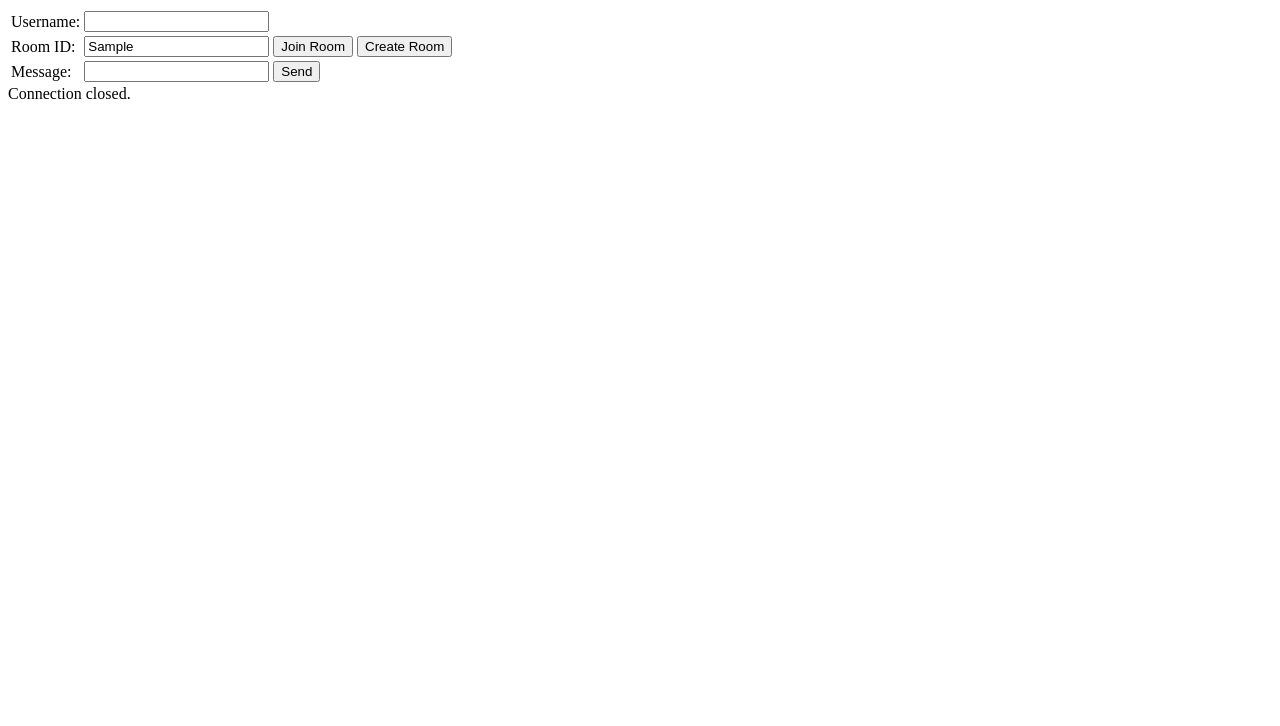
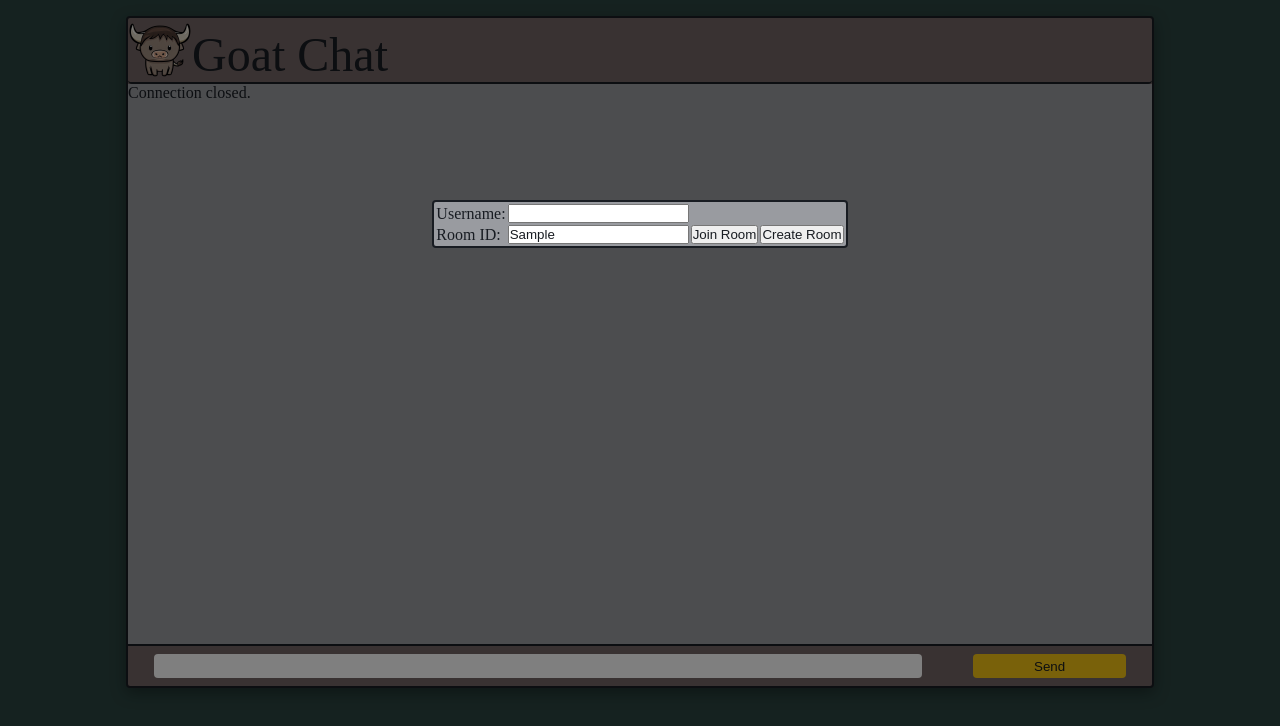
Before and after one commit to v1nc33n7/Goat, a plain HTML site: page static/index.html in a window 1280 px wide. Both pictures are taken after typing "Sample" into the empty fields and a click on the button "Create Room". Drawn offline with Linux system fonts and the light colour scheme.

Commit message:
add frontend, change hub broadcast input message

```diff
--- a/static/index.html
+++ b/static/index.html
@@ -1,85 +1,39 @@
-<!DOCTYPE html>
+<!doctype html>
 <html>
   <head>
-	<meta charset="utf-8">
-	<script>
-		window.addEventListener("load", function(event) {
-			var output = document.getElementById("output");
-			var input = document.getElementById("input");
-			var ws;
+    <meta charset="utf-8" />
+    <link rel="stylesheet" href="style.css" />
 
-			var response = function(message) {
-				var d = document.createElement("div");
-				d.textContent = message;
-				output.appendChild(d);
-			};
-
-			document.getElementById("create").onclick = function(event) {
-				if(ws) {
-					return false;
-				}
-
-				ws = new WebSocket("ws://127.0.0.1:8080/create?username="+username.value);
-				ws.onopen = function(event) {
-					response("Connecting...");
-				}
-				ws.onclose = function(event) {
-					response("Connection closed.");
-					ws = null;
-				}
-				ws.onmessage = function(event) {
-					response(event.data);
-				}
-				return false;
-			};
-
-			document.getElementById("open").onclick = function(event) {
-				if(ws) {
-					return false;
-				}
-
-				ws = new WebSocket("ws://127.0.0.1:8080/add?roomid="+roomid.value+"&username="+username.value);
-				ws.onopen = function(event) {
-					response("Connecting...");
-				}
-				ws.onclose = function(event) {
-					response("Connection closed.");
-					ws = null;
-				}
-				ws.onmessage = function(event) {
-					response(event.data);
-				}
-				return false;
-			};
-
-			document.getElementById("send").onclick = function(event) {
-				if(!ws) {
-					return false;
-				}
-				ws.send(input.value);
-				return false;
-			};
-		});
-	</script>
+    <script src="main.js"></script>
   </head>
   <body>
+    <div class="login" id="login">
       <table>
         <tr>
           <td>Username:</td>
-			<td><input id="username" type="text"></input></td>
+          <td><input id="username" type="text" /></td>
         </tr>
         <tr>
           <td>Room ID:</td>
-			<td><input id="roomid" type="text"></input></td>
+          <td><input id="roomid" type="text" /></td>
           <td><button id="open">Join Room</button></td>
           <td><button id="create">Create Room</button></td>
         </tr>
-		<tr>
-			<td>Message:</td>
-			<td><input id="input" type="text"></input></td>
-			<td><button id="send">Send</button></td>
-		</tr>
       </table>
-	<div id="output"></div>
+    </div>
+
+    <div class="blocker" id="blocker"></div>
+
+    <div class="container">
+      <div class="chat-header">
+        <img src="img/goat-icon.png" />
+        <p>Goat Chat</p>
+      </div>
+      <div class="chat-box" id="output"></div>
+      <div class="message-box">
+        <input id="input" type="text" />
+        <button id="send">Send</button>
+      </div>
+    </div>
   </body>
 </html>
--- /dev/null
+++ b/static/main.js
@@ -0,0 +1,74 @@
+window.addEventListener("load", function (event) {
+  var blocker = document.getElementById("blocker");
+  var login = document.getElementById("login");
+
+  var output = document.getElementById("output");
+  var input = document.getElementById("input");
+  var ws;
+
+  var response = function (message) {
+    var d = document.createElement("div");
+    d.textContent = message;
+    output.appendChild(d);
+    output.scroll(0, output.scrollHeight);
+  };
+
+  document.getElementById("create").onclick = function (event) {
+    if (ws) {
+      return false;
+    }
+
+    ws = new WebSocket("ws://127.0.0.1:8080/create?username=" + username.value);
+    ws.onopen = function (event) {
+      login.style.visibility = "hidden";
+      blocker.style.visibility = "hidden";
+      response("Connecting...");
+    };
+    ws.onclose = function (event) {
+      response("Connection closed.");
+      login.style.visibility = "";
+      blocker.style.visibility = "";
+      ws = null;
+    };
+    ws.onmessage = function (event) {
+      response(event.data);
+    };
+    return false;
+  };
+
+  document.getElementById("open").onclick = function (event) {
+    if (ws) {
+      return false;
+    }
+
+    ws = new WebSocket(
+      "ws://127.0.0.1:8080/add?roomid=" +
+        roomid.value +
+        "&username=" +
+        username.value,
+    );
+    ws.onopen = function (event) {
+      login.style.visibility = "hidden";
+      blocker.style.visibility = "hidden";
+      response("Connecting...");
+    };
+    ws.onclose = function (event) {
+      response("Connection closed.");
+      login.style.visibility = "";
+      blocker.style.visibility = "";
+      ws = null;
+    };
+    ws.onmessage = function (event) {
+      response(event.data);
+    };
+    return false;
+  };
+
+  document.getElementById("send").onclick = function (event) {
+    if (!ws) {
+      return false;
+    }
+    ws.send(input.value);
+    return false;
+  };
+});
--- /dev/null
+++ b/static/style.css
@@ -0,0 +1,91 @@
+* {
+  padding: 0;
+  margin: 0;
+  color: #181c22;
+}
+
+body {
+  background-color: #2b4440;
+  display: flex;
+  justify-content: center;
+}
+
+.login {
+  position: absolute;
+  border: 2px solid #181c22;
+  border-radius: 4px;
+  z-index: 1;
+  top: 25%;
+  background-color: #999ba0;
+}
+
+.blocker {
+  height: 100%;
+  width: 100%;
+  position: absolute;
+  background: rgba(0, 0, 0, 0.5);
+}
+
+.container {
+  display: flex;
+  flex-flow: column;
+  align-items: center;
+  heigth: 80vh;
+  width: 80%;
+  margin: auto;
+  margin-top: 2vh;
+  border-radius: 4px;
+  border: 2px solid #181c22;
+  background-color: #736564;
+  box-shadow: rgba(0, 0, 0, 0.35) 0px 5px 15px;
+}
+
+.chat-header {
+  display: flex;
+  align-items: flex-end;
+  width: 100%;
+  border-radius: 4px;
+  border-bottom: 2px solid #181c22;
+}
+
+.chat-header img {
+  max-width: 64px;
+  max-heigth: 64px;
+}
+
+.chat-header p {
+  font-size: 48px;
+}
+
+.chat-box {
+  height: 70vh;
+  width: 100%;
+  overflow: auto;
+  background-color: #999ba0;
+}
+
+.message-box {
+  display: flex;
+  justify-content: space-around;
+  align-items: center;
+  height: 5vh;
+  width: 100%;
+  border-top: 2px solid #181c22;
+}
+
+.message-box input {
+  height: 60%;
+  width: 75%;
+  padding-left: 8px;
+  border-radius: 4px;
+  border: none;
+  box-sizing: border-box;
+}
+
+.message-box button {
+  height: 60%;
+  width: 15%;
+  border-radius: 4px;
+  border: none;
+  background-color: #f4c414;
+}
```
Also changed, not shown: static/img/goat-icon.png (added), 2 other files. Lines whose indentation alone changed are shown as unchanged.
